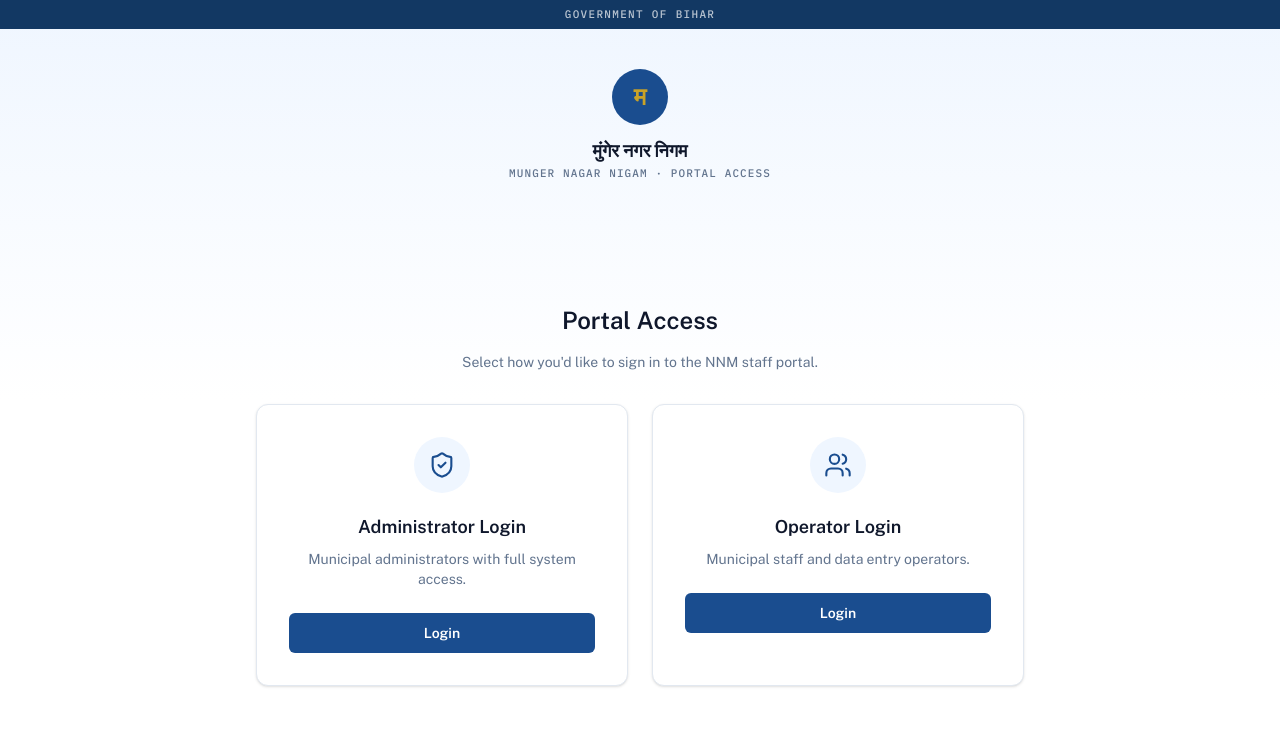
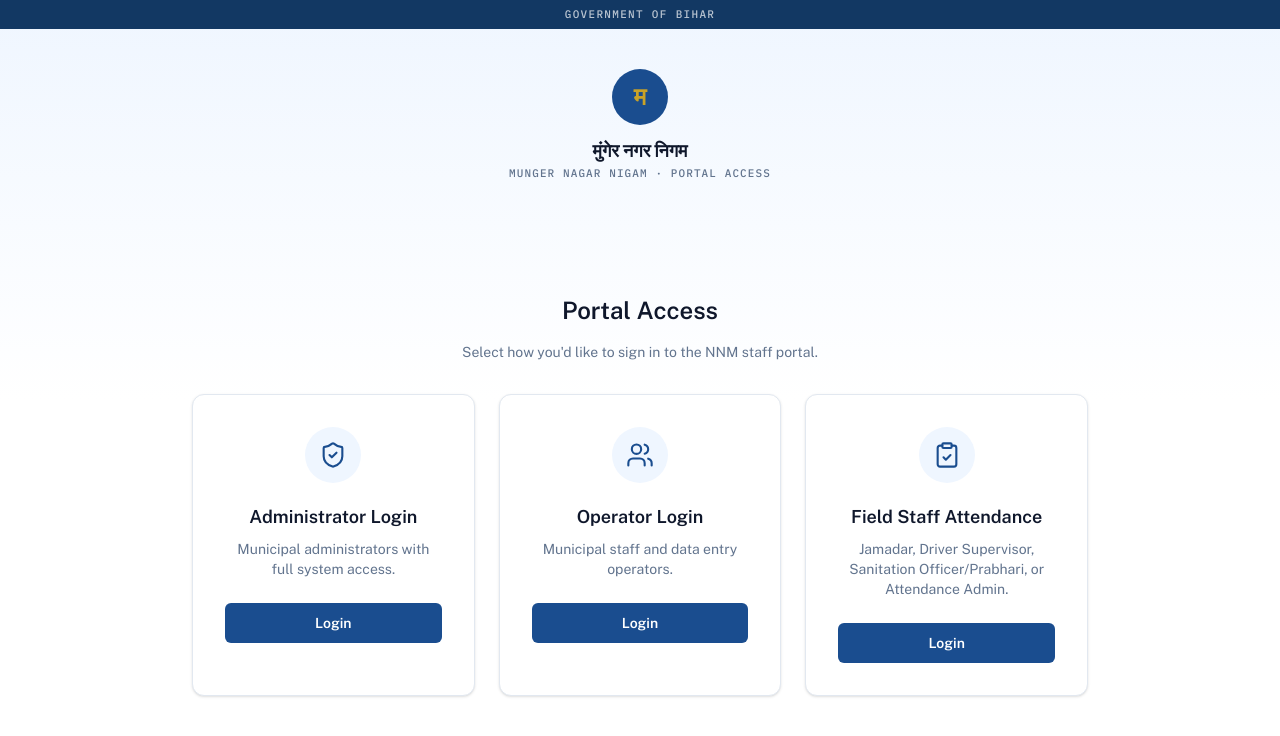
Before and after one commit to mungernn/Portal, a Next.js app in the folder munger-portal/: page /portal-login in a window 1280 px wide. Shown: the top 736 px of the page. Built offline with nearby package versions, Linux system fonts and the light colour scheme.

Commit message:
Attendance login button visibility

```diff
--- a/munger-portal/app/portal-login/page.tsx
+++ b/munger-portal/app/portal-login/page.tsx
@@ -1,5 +1,5 @@
 import type { Metadata } from "next";
-import { ShieldCheck, Users } from "lucide-react";
+import { ShieldCheck, Users, ClipboardCheck } from "lucide-react";
 import { PortalBrandingHeader } from "@/components/portal-branding-header";
 import { PortalRoleCard } from "@/components/portal-role-card";
 
@@ -22,7 +22,7 @@ export default function PortalLoginPage() {
           Select how you&apos;d like to sign in to the NNM staff portal.
         </p>
 
-        <div className="flex w-full max-w-3xl flex-col items-center justify-center gap-6 sm:flex-row sm:items-stretch">
+        <div className="flex w-full max-w-4xl flex-col items-center justify-center gap-6 sm:flex-row sm:items-stretch">
           <PortalRoleCard
             title="Administrator Login"
             description="Municipal administrators with full system access."
@@ -35,6 +35,12 @@ export default function PortalLoginPage() {
             href="/portal-login/operator"
             icon={Users}
           />
+          <PortalRoleCard
+            title="Field Staff Attendance"
+            description="Jamadar, Driver Supervisor, Sanitation Officer/Prabhari, or Attendance Admin."
+            href="/attendance-login"
+            icon={ClipboardCheck}
+          />
         </div>
       </main>
     </div>
```
